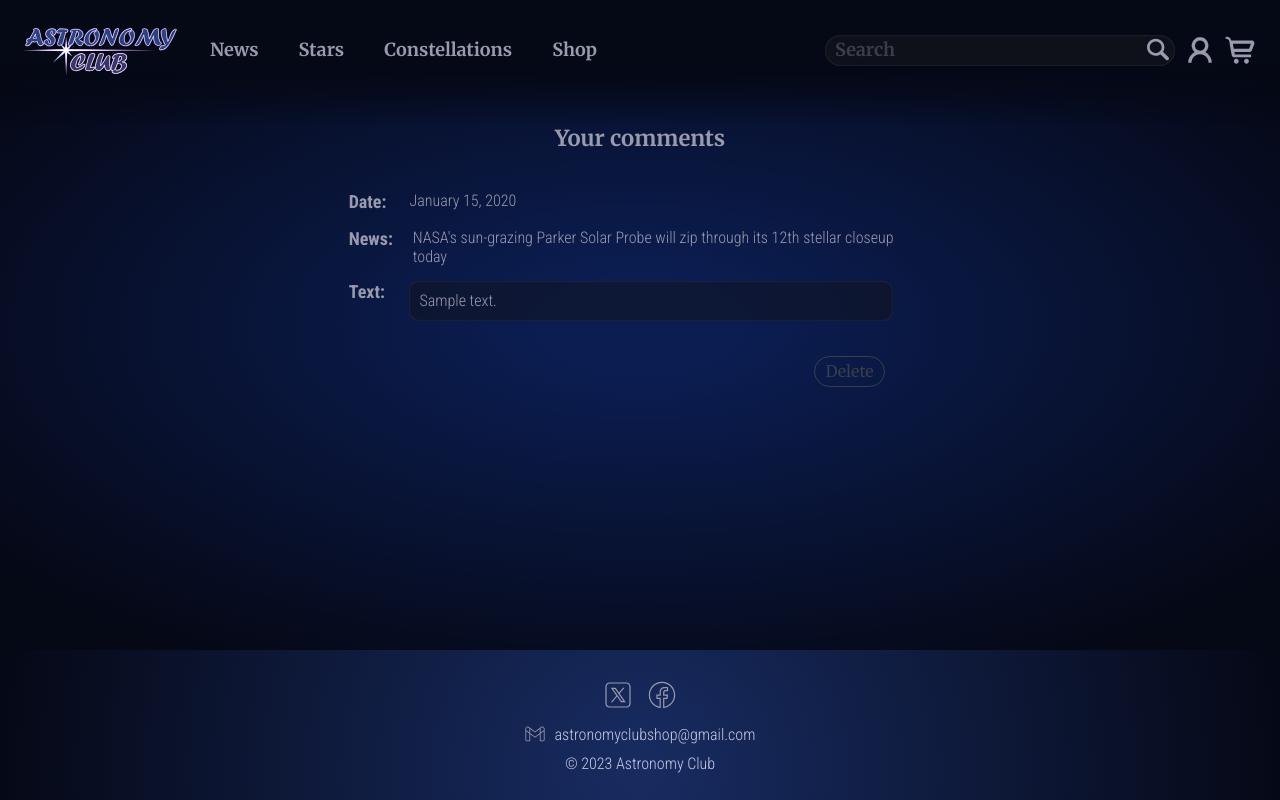
After one commit to Sergy1616/ac_project, a Django app: page /account/user_comments/ in a window 1280 px wide. The commit adds this page. Run offline with Django 4.2, Linux system fonts and the light colour scheme; a user stored in the database is signed in; data comes from the database, SQL or seed files in the repository; tables that the repository leaves empty hold one stand-in row (values such as "Sample post"); grey boxes marked "Sample" are stand-in pictures; some libraries are stand-ins or nearby versions.

Commit message:
User Comments page

```diff
--- a/ac_app/account/urls.py
+++ b/ac_app/account/urls.py
@@ -8,7 +8,8 @@ from .views import (
     CustomPasswordChangeView,
     CustomPasswordResetView,
     CustomPasswordResetConfirmView,
-    DeleteAccountView
+    DeleteAccountView,
+    UserCommentsView
 )
 
 urlpatterns = [
@@ -21,5 +22,6 @@ urlpatterns = [
     path('delete/', DeleteAccountView.as_view(), name='delete_account'),
 
     path('edit/', EditProfileView.as_view(), name='edit_profile'),
+    path('user_comments/', UserCommentsView.as_view(), name='user_comments'),
     path('<username>/', ProfileView.as_view(), name='user_detail'),
 ]
--- a/ac_app/account/views.py
+++ b/ac_app/account/views.py
@@ -4,7 +4,7 @@ from django.contrib.auth.mixins import LoginRequiredMixin
 from django.contrib.auth.views import LoginView, PasswordChangeView, PasswordResetView, PasswordResetConfirmView
 from django.http import HttpResponseRedirect
 from django.urls import reverse_lazy
-from django.views.generic import DeleteView, DetailView, FormView, UpdateView
+from django.views.generic import DeleteView, DetailView, FormView, UpdateView, ListView
 from django.shortcuts import redirect
 
 from account.forms import (
@@ -15,6 +15,7 @@ from account.forms import (
     DeleteAccountForm
 )
 from account.models import Profile
+from space.models import Comment
 
 
 class LoginProfileView(LoginView):
@@ -136,3 +137,12 @@ class DeleteAccountView(LoginRequiredMixin, DeleteView):
         self.object.delete()
         logout(self.request)
         return HttpResponseRedirect(success_url)
+
+
+class UserCommentsView(LoginRequiredMixin, ListView):
+    model = Comment
+    template_name = 'account/user_comments.html'
+    context_object_name = 'user_comments'
+
+    def get_queryset(self):
+        return Comment.objects.select_related('news', 'author').filter(author=self.request.user)
--- a/ac_app/static/css/page-style.css
+++ b/ac_app/static/css/page-style.css
@@ -224,6 +224,35 @@
 .edit-links button:first-child { margin-right: 10px; }
 
 .delete-link { color: var(--error-color); }
+
+/* profile comments */
+.user-comments { margin: 0 10px; }
+
+.user-comments ul { margin-bottom: 20px; }
+
+.user-comment-row {
+    display: flex;
+    margin-bottom: 15px;
+}
+
+.user-comment-title {
+    flex-basis: 7%;
+    margin-right: 20px;
+    font-size: 18px;
+    font-weight: 600;
+}
+
+.user-comment-text { flex-basis: 83%; }
+
+.user-comment-text a { font-family: 'Roboto Condensed', sans-serif; }
+
+.user-comment-delete {
+    display: flex;
+    justify-content: flex-end;
+    margin-right: 8%;
+    color: var(--sleep-color);
+    font-family: 'Merriweather', serif;
+}
 
 /* templates/registration */
 .main-registration {
--- a/ac_app/static/js/main.js
+++ b/ac_app/static/js/main.js
@@ -102,9 +102,12 @@ class CommentsHandler {
     }
     // 1. Cancel Delete Button
     initCancelCommentDeletion() {
-        document.getElementById('cancelCommentDeletion').onclick = function() {
-            document.getElementById('confirmModal').style.display = 'none';
-        };
+        const cancelButton = document.getElementById('cancelCommentDeletion');
+        if (cancelButton) {
+            cancelButton.onclick = function() {
+                document.getElementById('confirmModal').style.display = 'none';
+            };
+        }
     }
     // 2. Form Text Edit
     loadEditForm(commentId, commentText) {
--- a/ac_app/templates/account/profile.html
+++ b/ac_app/templates/account/profile.html
@@ -39,7 +39,7 @@
                 <div class="profile-links">
                     <ul>
                         <li><a class="page-link" href="{% url 'edit_profile' %}">Edit Profile</a></li>
-                        <li><a class="page-link" href="#">Comments</a></li>
+                        <li><a class="page-link" href="{% url 'user_comments' %}">Comments</a></li>
                         <li><a class="page-link" href="#">Favorite Stars</a></li>
                         <li><a class="page-link" href="#">Show Wish List</a></li>
                         <li><a class="page-link" href="#">View Orders</a></li>
--- /dev/null
+++ b/ac_app/templates/account/user_comments.html
@@ -0,0 +1,41 @@
+{% extends 'base.html' %}
+{% load static %}
+{% block title %}Profile - Comments{% endblock %}
+{% block content %}
+    <main class="main">
+        <div class="container">
+            <h1 class="page-title">Your comments</h1>
+            <div class="user-comments">
+                {% if user_comments %}
+                    {% for comment in user_comments %}
+                        {% include 'include/space/confirm_delete.html' with target_slug=comment.news.slug %}
+                        <ul>
+                            <li class="user-comment-row">
+                                <p class="user-comment-title">Date:</p>
+                                <p class="user-comment-text">{{ comment.time_create|date:"F j, Y" }}</p>
+                            </li>
+                            <li class="user-comment-row">
+                                <p class="user-comment-title">News:</p>
+                                <p class="user-comment-text">
+                                    <a class="page-link" href="{{ comment.news.get_absolute_url }}">
+                                        {{ comment.news.title|truncatewords:20 }}</a>
+                                </p>
+                            </li>
+                            <li class="user-comment-row">
+                                <p class="user-comment-title">Text:</p>
+                                <p class="user-comment-text comment-content">{{ comment.text|linebreaksbr }}</p>
+                            </li>
+                            <li class="user-comment-delete">
+                                <a href="javascript:void(0)"
+                                   onclick="window.commentsHandler.showConfirmModal({{ comment.id }});">Delete</a>
+                            </li>
+                        </ul>
+                    {% endfor %}
+                {% else %}
+                    <p class="page-title">No comments yet</p>
+                {% endif %}
+            </div>
+        </div>
+    </main>
+    <body data-page="comment-edit">
+{% endblock %}
```
Also changed, not shown: ac_app/templates/include/pagination/item_navigator.html (added, +15 -0 lines), ac_app/templates/space/constellation_detail.html (+1 -13 lines), ac_app/templates/space/news_detail.html (+1 -14 lines).
